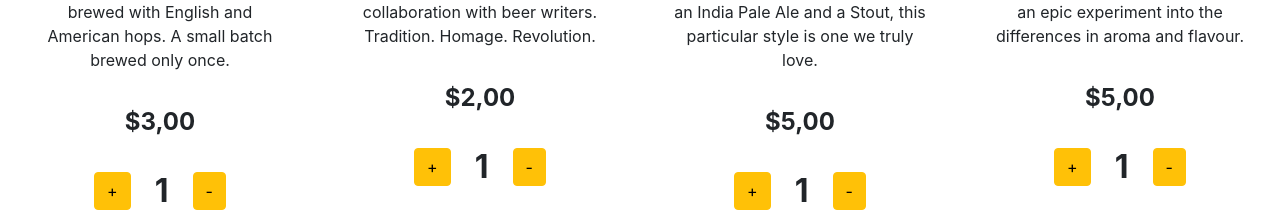
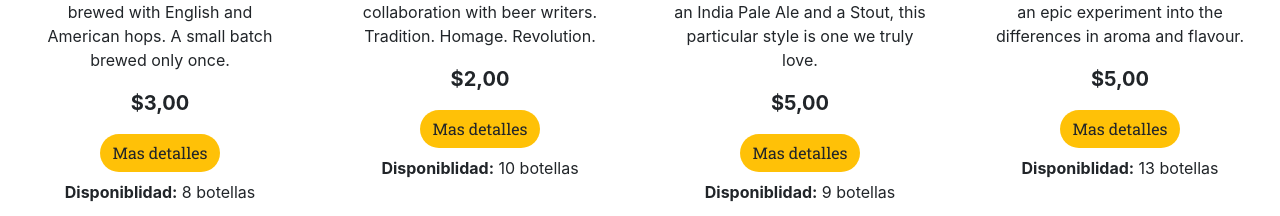
Before and after one commit to lagomoura/Desafios-Entregables---CoderHouse--React-31205, a React (Create React App) app: page / in a window 1280 px wide. Shown: the part 538-754 px from the top of the page. Built offline with nearby package versions, Linux system fonts and the light colour scheme; a small style sheet from the web is missing.

Commit message:
Desafio Sincronizar Counter

```diff
--- a/src/componentes/Home.jsx
+++ b/src/componentes/Home.jsx
@@ -1,26 +1,9 @@
 import { useState } from 'react';
-import Toastify from 'toastify-js';
 import ItemListContainer from './ItemListContainer.jsx';
 import ItemDetailContainer from './ItemDetailContainer.jsx';
 import '../style-sheet/NavBar.css'
 
 function Home() {
-
-	const onAdd = (cantidad) => {
-
-		Toastify({
-			text: `${cantidad} Items Agregados`,
-			duration: 2000,
-			newWindow: true,
-			close: true,
-			gravity: 'top', // `top` or `bottom`
-			position: 'left', // `left`, `center` or `right`
-			stopOnFocus: true, // Prevents dismissing of toast on hover
-			style: {
-				background: 'linear-gradient(to right, #ffbd52, #fc9d39)',
-			},
-		}).showToast();
-	};
 
 	const [carrito, setCarrito] = useState(0);
 
@@ -43,11 +26,11 @@ function Home() {
 			</div>
 			<div>
 				<div className='row'>
-					<ItemListContainer onAdd={onAdd} sumarCarrito={sumarCarrito} />
+					<ItemListContainer sumarCarrito={sumarCarrito} />
 				</div>
 			</div>
 			<div className='row'>
-				<ItemDetailContainer onAdd={onAdd} sumarCarrito={sumarCarrito} />
+				<ItemDetailContainer sumarCarrito={sumarCarrito} />
 			</div>
 		</div>
 	);
--- a/src/componentes/Item.jsx
+++ b/src/componentes/Item.jsx
@@ -1,29 +1,21 @@
 import { Link } from 'react-router-dom';
 import '../style-sheet/Item.css';
-import ItemCount from './ItemCount.jsx';
 
 //! Componente responsable de la creacion de los items. Crea el item con los datos que le pasamos, vinculando al map del ItemList.
 
 //. Seteamos todos los estados iniciales
 function Item({
-	initial,
-	onAdd,
-	max,
-	agregarCantidad,
 	estilo,
 	imagen,
 	tagline,
 	descripcion,
 	precio,
 	id,
-	ValidarStock,
-	validarCantidad,
 	stock,
-	categoria
 }) {
 	return (
 		<>
-			<div className='row' categoria={categoria} id={id}>
+			<div className='row' key={id}>
 				<div className='container-fluid'>
 					<div className='cardProductos m-3 d-flex'>
 						<div className='card-body text-center mt-3'>
@@ -32,20 +24,10 @@ function Item({
 							<img src={imagen} className='card-img-top' alt='...' />
 							<div className='item_descripcion'>
 								<p className='mt-3'> {descripcion} </p>
-							</div>
-							<div className='d-flex gap-4 justify-content-center'>
-								<ItemCount
-									onAdd={onAdd}
-									initial={initial}
-									max={max}
-									precio={precio}
-									agregarCantidad={agregarCantidad}
-									ValidarStock={ValidarStock}
-									validarCantidad={validarCantidad}
-								/>
+								<p className='mt-3 fw-bold fs-5'> ${precio},00 </p>
 							</div>
 							<div className='d-flex gap-3 justify-content-center align-items-center mt-1 flex-column'>
-								<Link to={`/producto/${id}`}>
+								<Link to={`/producto/`+ id}>
 									<button
 										type='button'
 										className='btn card-btn-cart bg-warning btn_detail rounded-pill mb-2 justify-content-center'>
--- a/src/componentes/ItemCount.jsx
+++ b/src/componentes/ItemCount.jsx
@@ -2,11 +2,27 @@ import { useState } from 'react';
 import { Link } from 'react-router-dom';
 import Toastify from 'toastify-js';
 
-function ItemCount({ max, precio, initial, id, onAdd, agregarCantidad }) {
+function ItemCount({ max, precio, initial, id, agregarCantidad }) {
 	const [cantidad, setCantidad] = useState(initial);
 	const [valor, setValor] = useState(precio);
 	const [stock, setStock] = useState(max);
-	const [cantidadCarrito, setCantidadCarrito] = useState(0);
+
+	const onAdd = (cantidad) => {
+
+		Toastify({
+			text: `${cantidad} Items Agregados`,
+			duration: 2000,
+			newWindow: true,
+			close: true,
+			gravity: 'top', // `top` or `bottom`
+			position: 'left', // `left`, `center` or `right`
+			stopOnFocus: true, // Prevents dismissing of toast on hover
+			style: {
+				background: 'linear-gradient(to right, #ffbd52, #fc9d39)',
+			},
+		}).showToast();
+	};
+
 
 	const sumar = () => {
 		if (cantidad < max) {
@@ -50,7 +66,7 @@ function ItemCount({ max, precio, initial, id, onAdd, agregarCantidad }) {
 	};
 
 	const resetCantidad = () => {
-		setCantidad(1);
+		setCantidad(initial);
 	};
 
 	const validarCantidad = () => {
@@ -60,8 +76,6 @@ function ItemCount({ max, precio, initial, id, onAdd, agregarCantidad }) {
 	const validarStock = () => {
 		restarStock();
 		onAdd(cantidad);
-		setCantidadCarrito(cantidadCarrito)
-		agregarCantidad(cantidadCarrito);
 		resetCantidad();
 	};
 
@@ -92,20 +106,10 @@ function ItemCount({ max, precio, initial, id, onAdd, agregarCantidad }) {
 						disabled={validarCantidad()}
 						onClick={() => {
 							validarStock();
-							setCantidadCarrito(cantidadCarrito + cantidad);
-							console.log(cantidadCarrito);
-
 						}}>
 						Agregar al Carrito
 					</button>
-
-					{cantidadCarrito > 0 && (
-						<Link
-							className='btn card-btn-cart my-1 bg-warning rounded-pill'
-							to={`/carrito`}>
-							Finalizar Compra
-						</Link>
-					)}
+						<p className='fw-bold'> Disponibilidad {stock} botellas</p>
 				</div>
 			</div>
 		</>
--- a/src/componentes/ItemDetail.jsx
+++ b/src/componentes/ItemDetail.jsx
@@ -12,8 +12,7 @@ function ItemDetail({ detalleProducto }) {
 		descripcion_complemento,
 		abv,
 		ibu,
-		initial,
-		max,
+    stock,
 		onAdd,
 		precio,
 		agregarCantidad,} = detalleProducto;
@@ -22,7 +21,7 @@ function ItemDetail({ detalleProducto }) {
 
 	return (
 		<>
-			<div className='itemDetail' id={id}>
+			<div className='itemDetail' key={id}>
 				<div className='producto_titulo text-center mt-3'>
 					<h2>{nombre}</h2>
 				</div>
@@ -54,8 +53,8 @@ function ItemDetail({ detalleProducto }) {
 								<ItemCount
 									precio={precio}
 									id={id}
-									initial={initial}
-									max={max}
+									initial={1}
+									max={stock}
 									onAdd={onAdd}
 									agregarCantidad={agregarCantidad}
 								/>
--- a/src/componentes/ItemDetailContainer.jsx
+++ b/src/componentes/ItemDetailContainer.jsx
@@ -10,12 +10,7 @@ function ItemDetailContainer() {
 		fetch('../../productos.json')
 			.then((resultado) => resultado.json())
 			.then((resultado) => {
-				setDetalleProducto(resultado);
-				if (id !== undefined) {
-					setDetalleProducto(resultado.filter(item => item.id == id));
-				} else {
-					setDetalleProducto(resultado);
-				}
+				setDetalleProducto(resultado.find(item => item.id == id));
 			})
 			.catch((error) => console.log('Error', error));
 
--- a/src/componentes/ItemList.jsx
+++ b/src/componentes/ItemList.jsx
@@ -3,7 +3,7 @@ import Item from './Item.jsx';
 //! Componente responsable de crear el listado de ITEMs. Usando las informaciones del componente ITEM, es hecho un mapeamento del objeto y luego retorna todos estos datos separados por props.
 
 //. Funcion para mapear el objeto. Retorna un array (estilos) con todos los datos de cada item. Cada dato de cada item es guardado en la variable estilo y luego podemos acceder a todos sus valores a traves del .valor.
-function ItemList({ estiloList, onAdd, sumarCarrito, categoria }) {
+function ItemList({ estiloList, onAdd, sumarCarrito }) {
 
 
 	return (
@@ -16,7 +16,7 @@ function ItemList({ estiloList, onAdd, sumarCarrito, categoria }) {
 							estilo={estilo.estilo}
 							tagline={estilo.tagline}
 							imagen={estilo.url}
-							key={estilo.id}
+							id={estilo.id}
 							onAdd={onAdd}
                             categoria={estilo.categoria}
 							stock={estilo.stock}
@@ -26,6 +26,7 @@ function ItemList({ estiloList, onAdd, sumarCarrito, categoria }) {
 							descripcion={estilo.descripcion}
 							abv={estilo.abv}
 							ibu={estilo.ibu}
+							key={estilo.id}
 						/>
 					);
 				})}
```
